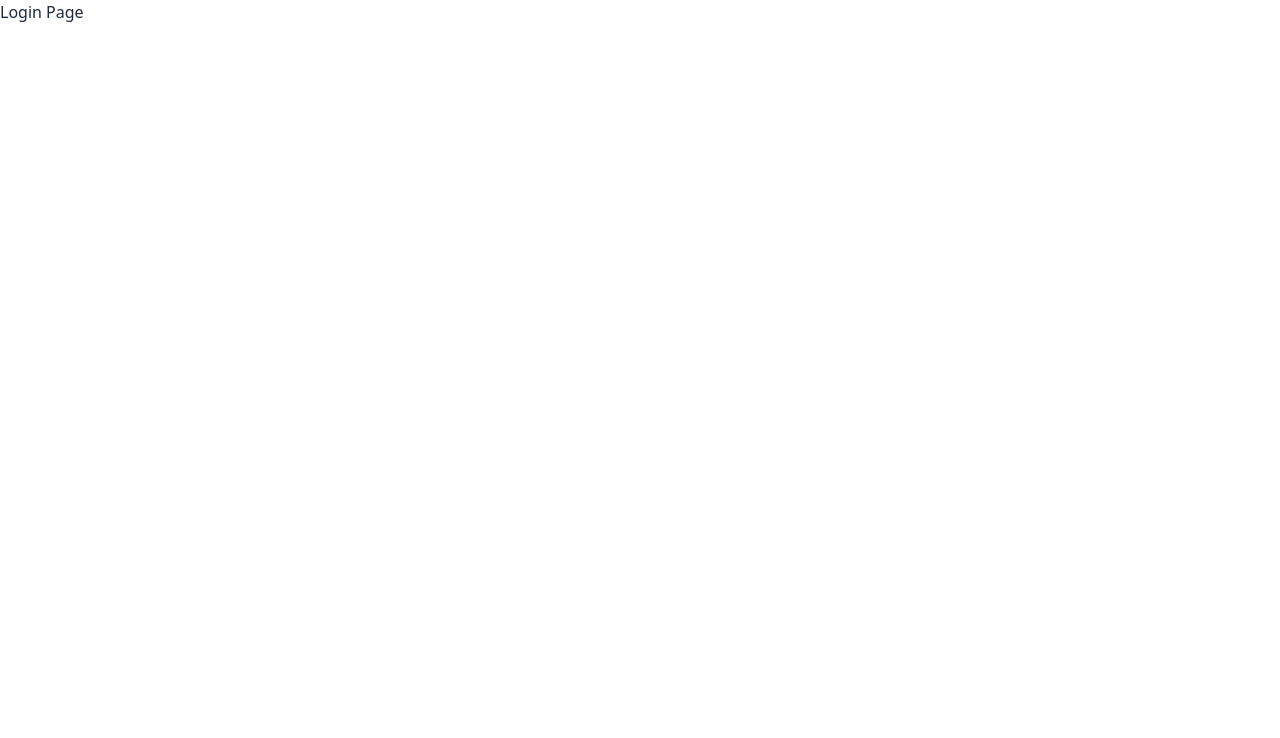
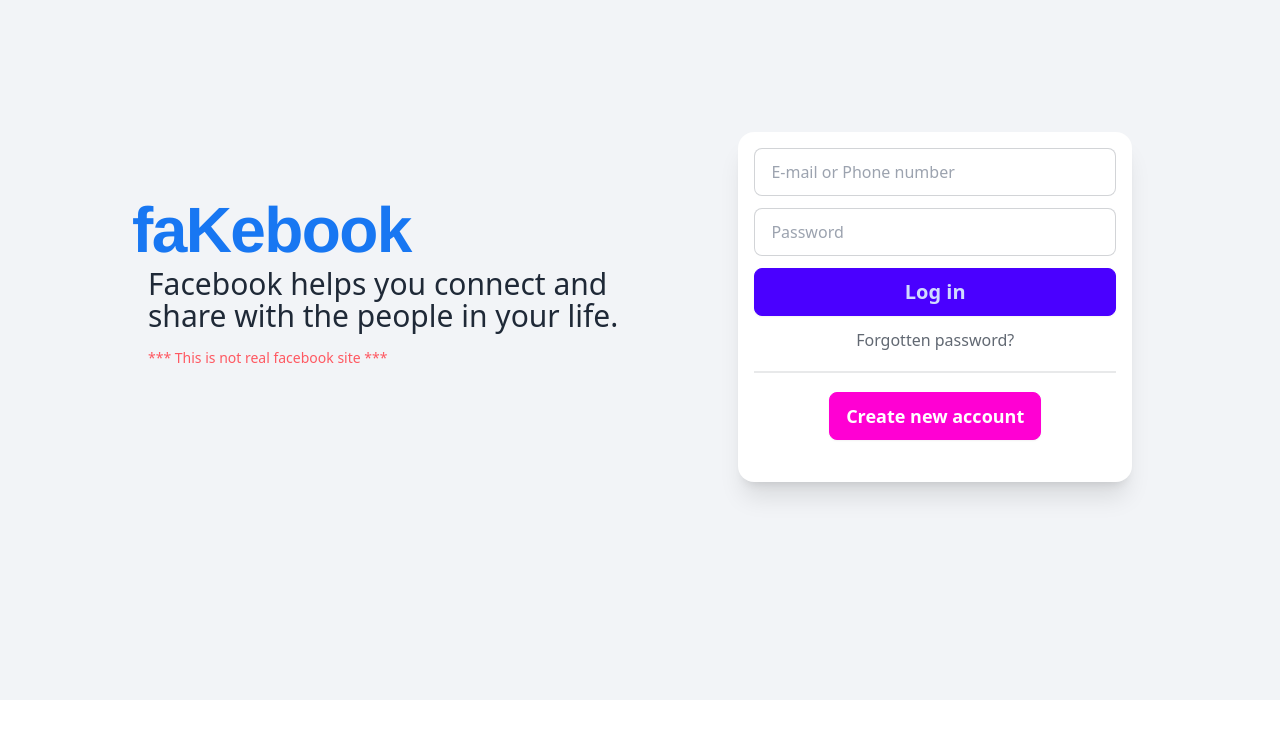
Before and after one commit to tratchapong/cc19-prep-fb-web, a React (Vite) app: page / in a window 1280 px wide. Shown: the top 738 px of the page. Built offline with nearby package versions, Linux system fonts and the light colour scheme.

Commit message:
Login page + start svg icons

```diff
--- /dev/null
+++ b/src/icons/index.jsx
@@ -0,0 +1,18 @@
+export function FakebookTitle(props) {
+  return (
+    <svg xmlns="http://www.w3.org/2000/svg" viewBox="0 0 200 60" {...props}>
+      <path fill="none" d="M0 0H200V60H0z" />
+      <text
+        x={10}
+        y={45}
+        fontFamily="Helvetica, Arial, sans-serif"
+        fontSize={40}
+        fontWeight="bold"
+        fill="#1877F2"
+        letterSpacing={-1}
+      >
+        {"faKebook"}
+      </text>
+    </svg>
+  )
+}
--- /dev/null
+++ b/src/pages/Login.jsx
@@ -0,0 +1,50 @@
+import React from "react";
+import { FakebookTitle } from "../icons";
+
+export default function Login() {
+  return (
+    <div className="h-[700px] pt-20 pb-28 bg-[#f2f4f7]">
+      <div className="p-5 mx-auto max-w-screen-lg min-h-[540px] flex justify-between">
+        <div className="flex flex-col gap-4 mt-20 basis-3/5">
+          <FakebookTitle className="-ms-8 w-80" />
+          <h2 className="text-[30px] leading-8 -mt-6 w-[514px] ">
+            Facebook helps you connect and share with the people in your life.
+          </h2>
+          <p className="text-sm text-error">
+            *** This is not real facebook site ***
+          </p>
+        </div>
+
+        <div className="flex flex-1">
+          <div className="card bg-base-100 w-full h-[350px] shadow-xl mt-8">
+            <form>
+              <div className="card-body gap-3 p-4">
+                <input
+                  type="text"
+                  placeholder="E-mail or Phone number"
+                  className="input input-bordered w-full"
+                />
+                <input
+                  type="password"
+                  placeholder="Password"
+                  className="input input-bordered w-full"
+                />
+                <button className="btn btn-primary text-xl">Log in</button>
+                <p className="opacity-70 text-center cursor-pointer flex-grow-0">
+                  Forgotten password?
+                </p>
+                <div className="divider my-0"></div>
+                <button
+                  type="button"
+                  className="btn btn-secondary text-lg text-white w-fit mx-auto"
+                >
+                  Create new account
+                </button>
+              </div>
+            </form>
+          </div>
+        </div>
+      </div>
+    </div>
+  );
+}
--- a/src/routes/AppRouter.jsx
+++ b/src/routes/AppRouter.jsx
@@ -1,8 +1,9 @@
 import { createBrowserRouter, Navigate, RouterProvider } from 'react-router'
 import App from '../App'
+import Login from '../pages/Login'
 
 const guestRouter = createBrowserRouter([
-  { path : '/', element : <>Login Page</>},
+  { path : '/', element : <Login />},
   { path : '*', element : <Navigate to='/' />},
 ])
 
```
